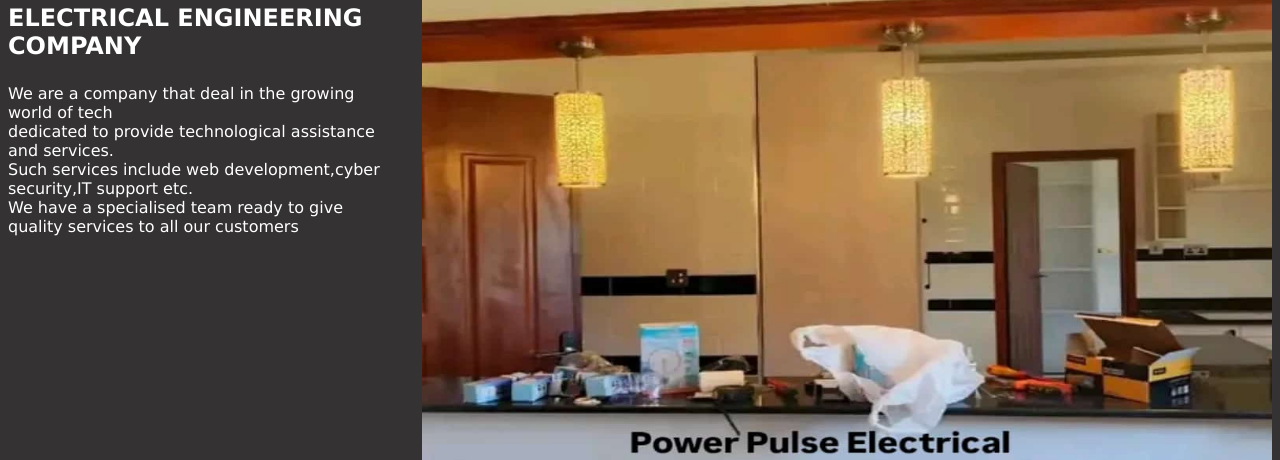
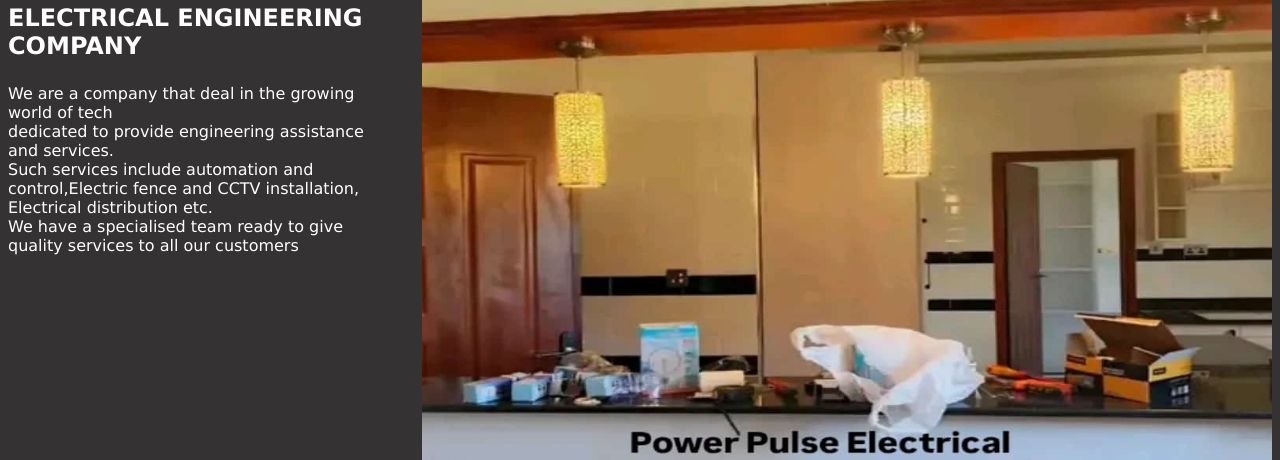
Before and after one commit to drownsit/elitecrete, a plain HTML site: page index.html in a window 1280 px wide. Shown: the part 234-694 px from the top of the page. Drawn offline with Linux system fonts and the light colour scheme.

Commit message:
Update index.html

```diff
--- a/index.html
+++ b/index.html
@@ -578,8 +578,8 @@
 
 
                     <div class="home2"><h2><p>ELECTRICAL ENGINEERING COMPANY</p></div>
-                        <div class="home3"><p>We are a company that deal in the growing world of tech <br> dedicated to provide technological
-                            assistance and services.<br> Such services include web development,cyber security,IT support etc.<br>
+                        <div class="home3"><p>We are a company that deal in the growing world of tech <br> dedicated to provide engineering
+                            assistance and services.<br> Such services include automation and control,Electric fence and CCTV installation, Electrical distribution etc.<br>
                             We have a specialised team ready to give quality services to all our customers</p></div>
 
 
@@ -637,17 +637,16 @@
                     </script>
 
             <div class="home7"><h2><p>ELECTRICAL ENGINEERING COMPANY</p></div>
-                <div class="home8"><p>We are a company that deal in the growing world of tech <br> dedicated to provide technological
-                    assistance and services.<br> Such services include web development,cyber security,IT support etc.<br>
-                    We have a specialised team ready to give quality services to all our customers</p></div>
-
+                <div class="home8"><p>We are a company that deal in the growing world of tech <br> dedicated to provide engineering
+                            assistance and services.<br> Such services include automation and control,Electric fence and CCTV installation, Electrical distribution etc.<br>
+                            We have a specialised team ready to give quality services to all our customers</p></div>
                 </div></div>
 
                 <div class="containerr">
                   <img src="free1.jpg" alt="Avatar" class="imager">
                   <div class="overlay">
                     <div class="textr"><h1>Who are we?</h1>
-                      <p>We are a company that deal in the growing world of Electrical Engineering</p></div>
+                      <p>A company that offers various electrical and engineering solutions</p></div>
                   </div>
                 </div>
 
```
